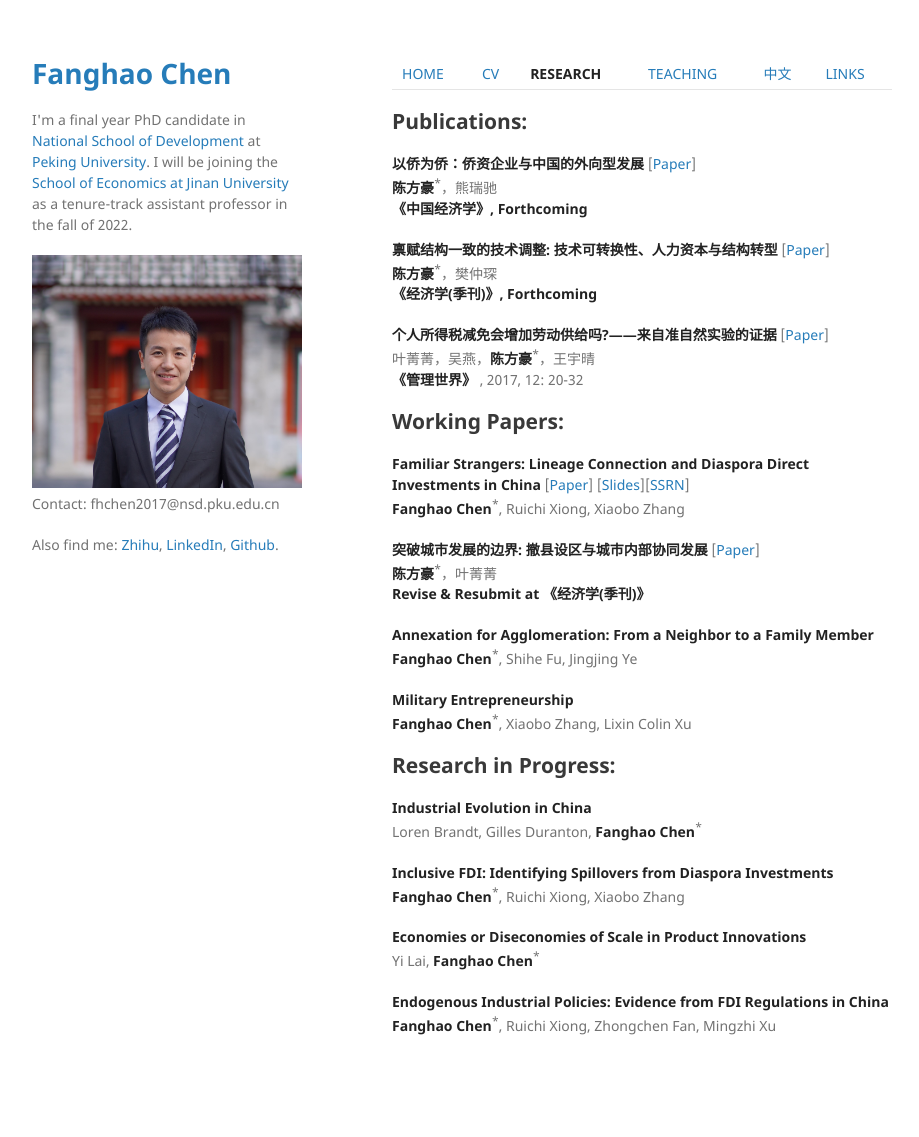
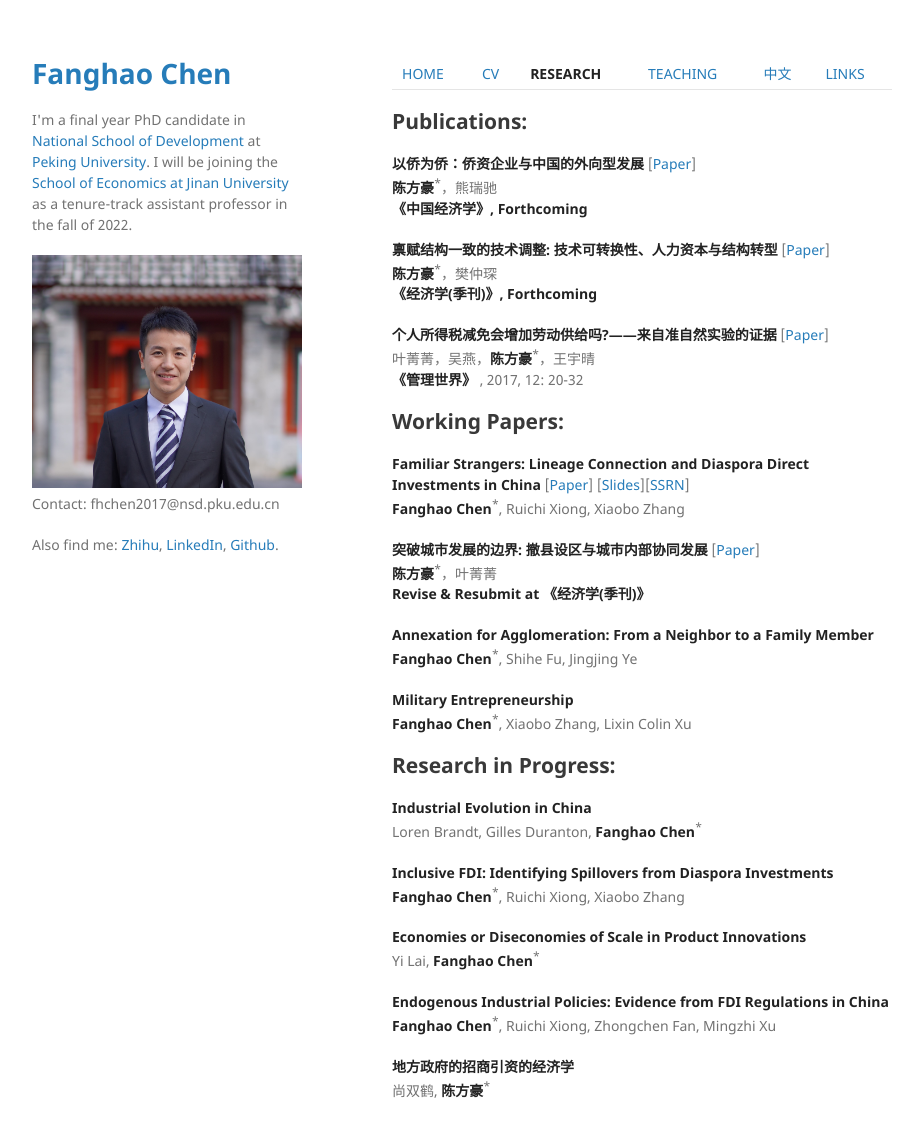
Before and after one commit to FanghaoChen/homepage, a Jekyll site: the page built from research.md, in a window 1280 px wide and 1170 px high. Shown: the top 1137 px of the window, without its empty margins (178-1097 px from the left). Built offline with Jekyll 4.4.1, drawn with Linux system fonts in a browser that asks for light colours.

Commit message:
Update research.md

```diff
--- a/research.md
+++ b/research.md
@@ -46,3 +46,6 @@ Yi Lai, **Fanghao Chen**<sup>*</sup>
 
 **Endogenous Industrial Policies: Evidence from FDI Regulations in China** <br/>
 **Fanghao Chen**<sup>*</sup>, Ruichi Xiong, Zhongchen Fan, Mingzhi Xu
+
+**地方政府的招商引资的经济学**  <br/>
+尚双鹤, **陈方豪**<sup>*</sup>
```
